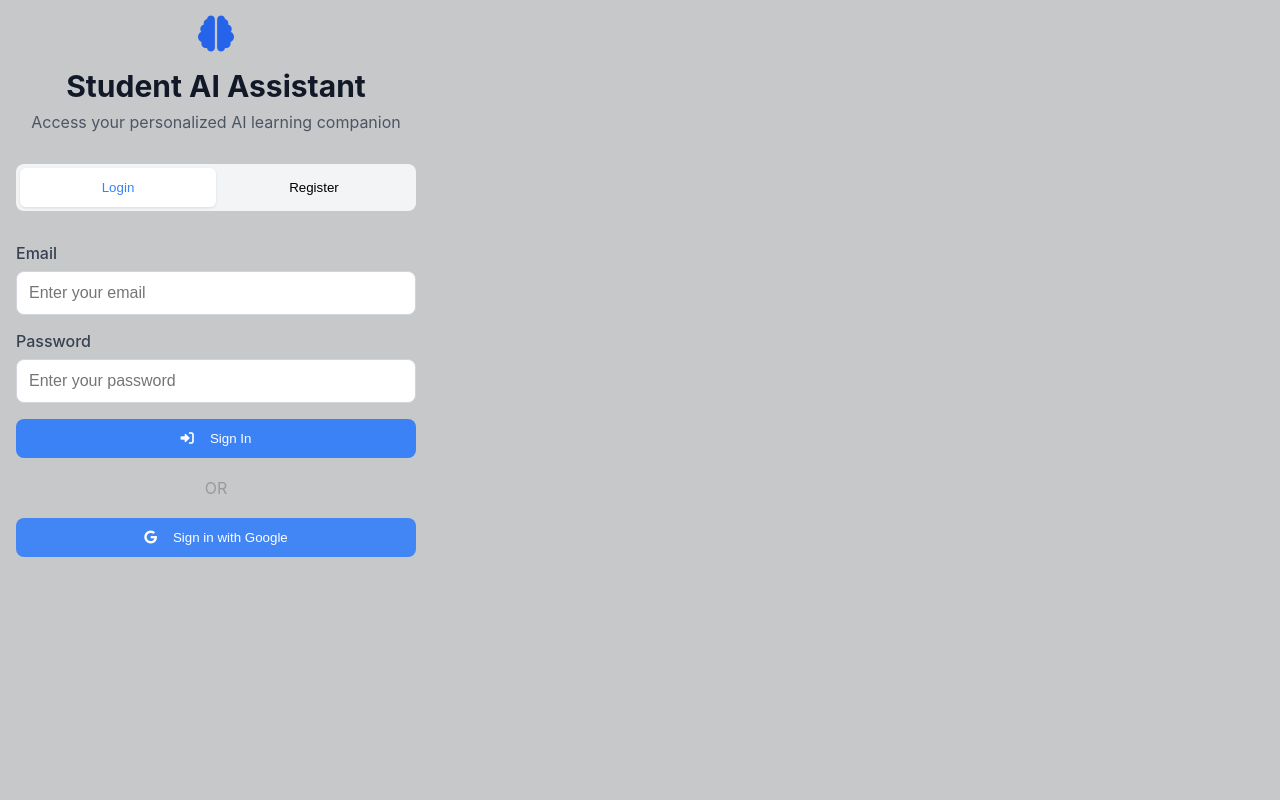
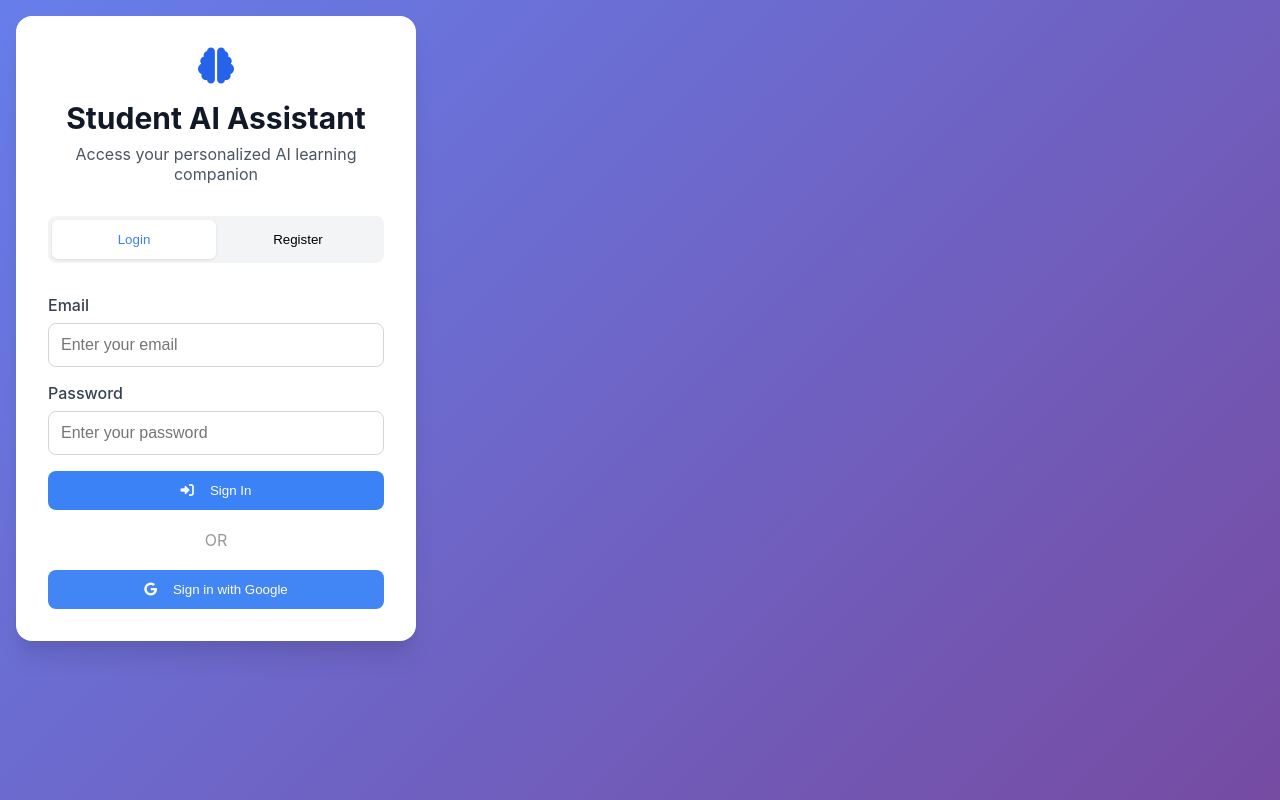
Before and after one commit to prav10140/AI_PRAV, a plain HTML site: page index.html in a window 1280 px wide. Drawn offline with nearby package versions, Linux system fonts and the light colour scheme; no server answers.

Commit message:
Update styles.css

```diff
--- a/styles.css
+++ b/styles.css
@@ -89,7 +89,23 @@ body {
 }
 
 /* Authentication Styles */
+.auth-container {
+  min-height: 100vh;
+  display: flex;
+  align-items: center;
+  justify-content: center;
+  background: linear-gradient(135deg, #667eea 0%, #764ba2 100%);
+  padding: 1rem;
+}
 
+.auth-card {
+  background: white;
+  border-radius: 1rem;
+  box-shadow: 0 20px 25px -5px rgba(0, 0, 0, 0.1), 0 10px 10px -5px rgba(0, 0, 0, 0.04);
+  padding: 2rem;
+  width: 100%;
+  max-width: 400px;
+}
 
 .auth-header {
   text-align: center;
@@ -186,67 +202,6 @@ body {
   opacity: 0.6;
   cursor: not-allowed;
 }
-/* Make sure html/body fill viewport */
-html, body {
-  height: 100%;
-  margin: 0;
-}
-
-/* Centering container (you already have flex but ensure full height) */
-.auth-container {
-  display: flex;
-  justify-content: center;
-  align-items: center;
-  min-height: 100vh;          /* full viewport */
-  width: 100%;
-  position: fixed;            /* stay on top */
-  top: 0; left: 0;            /* fill screen */
-  background: rgba(0,0,0,0.2); /* semi‑transparent overlay */
-  padding: 1rem;
-  box-sizing: border-box;
-}
-
-/* Confirm‑Password group hidden by default—JS will toggle it */
-#confirm-group {
-  display: none;
-}
-
-/* Divider before Google button */
-.divider {
-  text-align: center;
-  color: #6b7280;   /* Tailwind gray‑500 */
-  margin: 1.5rem 0;
-}
-
-/* Google Sign‑In button */
-.google-signin-button {
-  background: #4285F4;
-  color: white;
-  padding: 0.75rem;
-  width: 100%;
-  border: none;
-  border-radius: 0.5rem;
-  font-weight: 500;
-  cursor: pointer;
-  display: flex;
-  align-items: center;
-  justify-content: center;
-  gap: 0.5rem;
-  transition: background-color 0.2s;
-}
-
-.google-signin-button:hover:not(:disabled) {
-  background: #357ae8;
-}
-
-/* If you want to ensure your form-card never grows too wide */
-.auth-card {
-  max-width: 400px;
-  width: 100%;
-  box-sizing: border-box;
-}
-
-
 /* Dashboard Styles */
 .dashboard {
   min-height: 100vh;
@@ -350,7 +305,25 @@ html, body {
   grid-template-columns: 2fr 1fr;
   gap: 2rem;
 }
+.google-signin-button {
+  background: #4285F4;
+  color: white;
+  padding: 0.75rem;
+  width: 100%;
+  border: none;
+  border-radius: 0.5rem;
+  font-weight: 500;
+  cursor: pointer;
+  display: flex;
+  align-items: center;
+  justify-content: center;
+  gap: 0.5rem;
+  transition: background-color 0.2s;
+}
 
+.google-signin-button:hover:not(:disabled) {
+  background: #357ae8;
+}
 .question-section {
   display: flex;
   flex-direction: column;
```
